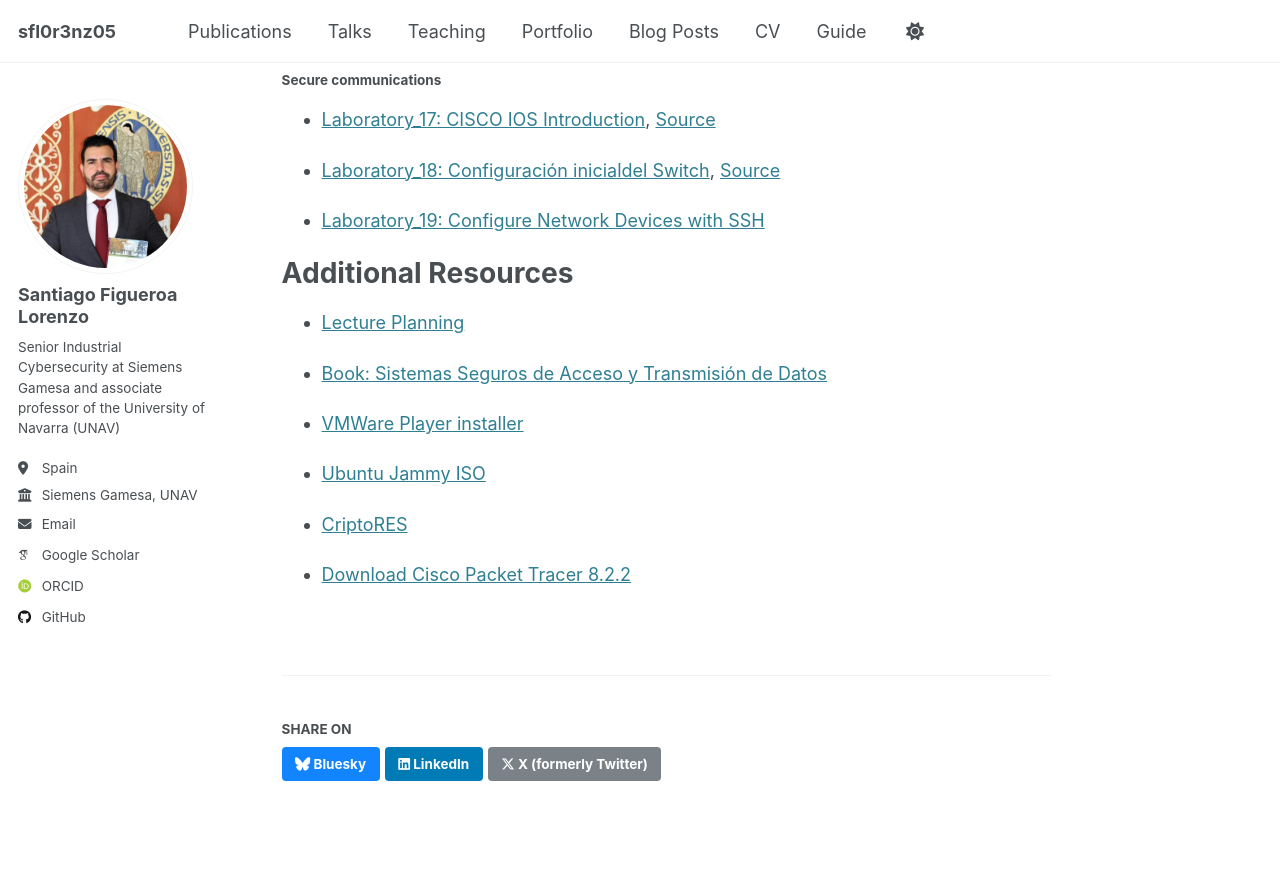
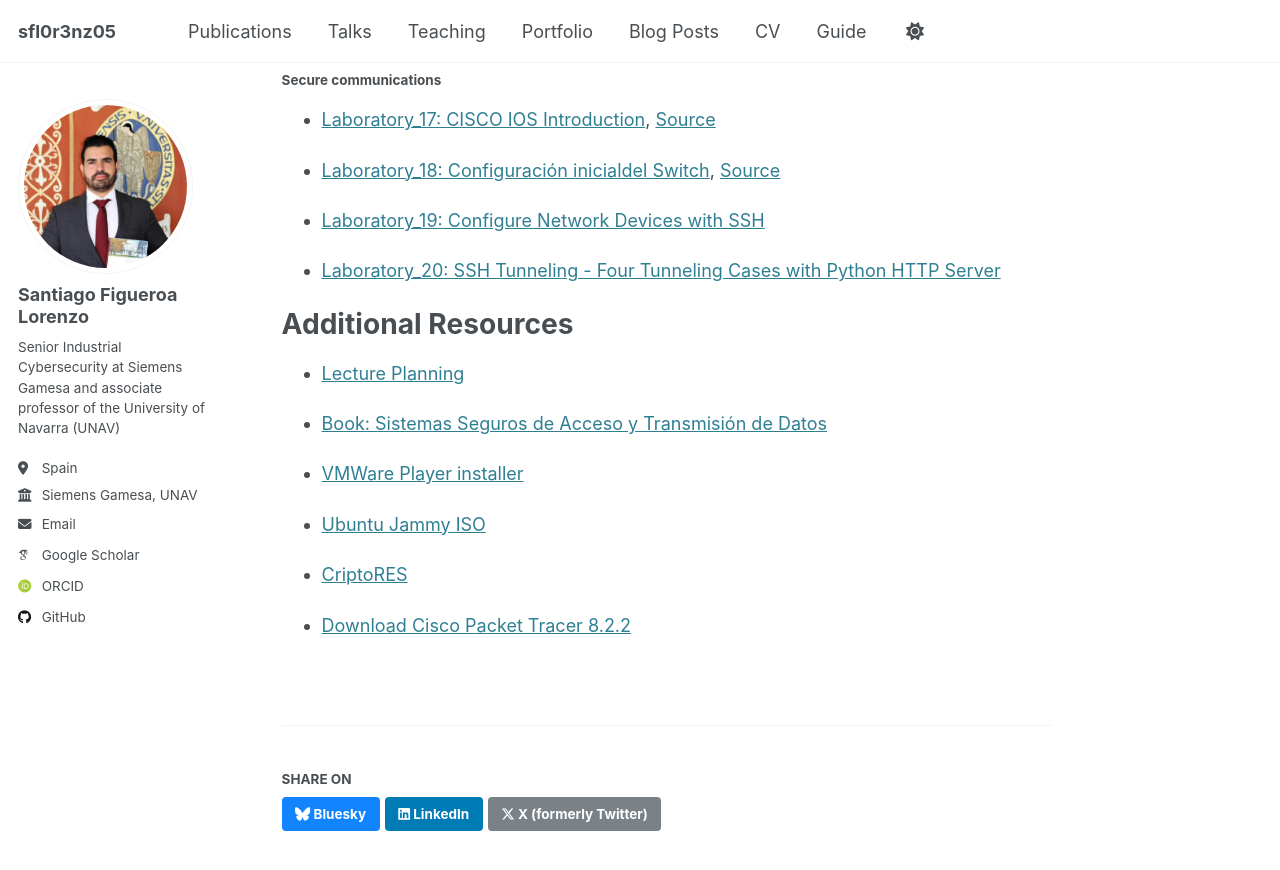
Before and after one commit to sfl0r3nz05/sfl0r3nz05.github.io, a Jekyll site: the page built from _teaching/2025-spring-1.md, in a window 1280 px wide and 900 px high, scrolled down 1927 px. Shown: the top 870 px of the window. Built offline with Jekyll 4.4.1, drawn with Linux system fonts in a browser that asks for light colours; some web fonts are replaced.

Commit message:
PROJECT_TAGS

```diff
--- a/_teaching/2025-spring-1.md
+++ b/_teaching/2025-spring-1.md
@@ -86,6 +86,8 @@ Laboratory Materials
 
 - [Laboratory_19: Configure Network Devices with SSH](https://sfl0r3nz05.github.io/files/labs/Laboratory_19.pdf)
 
+- [Laboratory_20: SSH Tunneling - Four Tunneling Cases with Python HTTP Server](https://sfl0r3nz05.github.io/files/labs/Laboratory_20.pdf)
+
 Additional Resources
 ======
 
```
Also changed, not shown: 2 other files.
